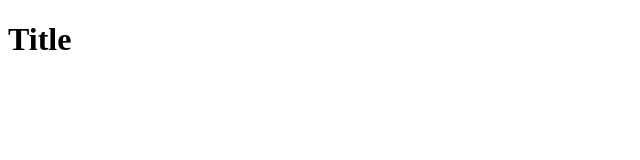
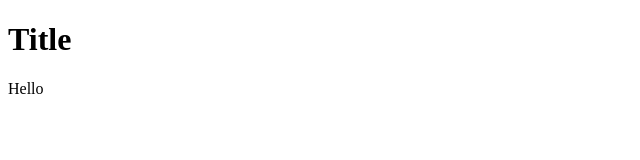
Before and after one commit to ultraod/teamtask, a plain HTML site: page index.html in a window 1280 px wide. Shown: the full height of the page, 0-640 px from the left. Drawn offline with Linux system fonts and the light colour scheme.

Commit message:
Update index.html

```diff
--- a/index.html
+++ b/index.html
@@ -1,2 +1,3 @@
 <!DOCTYPE html>
 <h1> Title </h1>
+<p>Hello<p>
```
